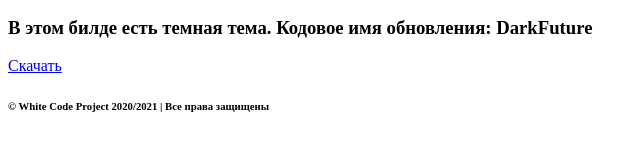
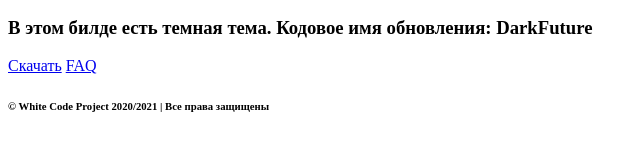
Before and after one commit to TRB-Exe/ftp.wcpdownloads.io-pocketcodeos, a plain HTML site: page mainpage.html in a window 1280 px wide. Shown: the part 403-554 px from the top of the page, 0-640 px from the left. Drawn offline with Linux system fonts and the light colour scheme.

Commit message:
Update mainpage.html

```diff
--- a/mainpage.html
+++ b/mainpage.html
@@ -19,5 +19,6 @@
     <h3>В этом билде есть темная тема. Кодовое имя обновления: DarkFuture</h3>
     <a href="https://drive.google.com/file/d/13jSfCcQXv_LSFH_6TVsSs288Nf99pzjt/view?usp=sharing">Скачать</a>
 
+    <a href="https://trb-exe.github.io/ftp.wcpdownloads.io-pocketcodeos/faq.html">FAQ</a>
 <h6>© White Code Project 2020/2021 | Все права защищены</h6>
 </body>
```
